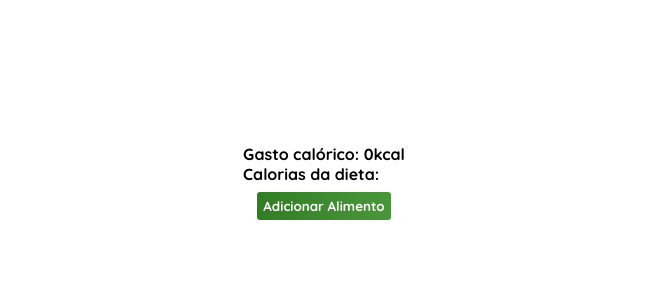
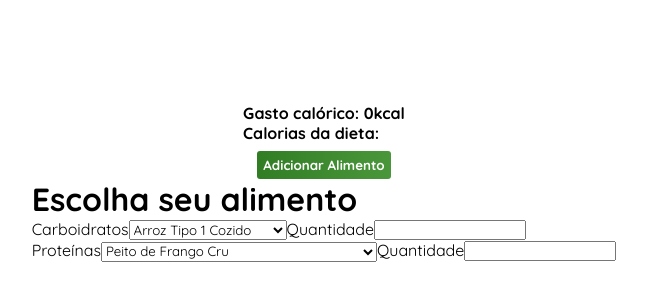
Before and after one commit to xyzdeivid/puvs, a React (Create React App) app: page /dietpage in a window 1280 px wide. Shown: the part 218-518 px from the top of the page, without its empty margins (316-963 px from the left). Built offline with nearby package versions, Linux system fonts and the light colour scheme.

Commit message:
criacao do FoodForm

```diff
--- /dev/null
+++ b/src/components/DietPage/FoodForm.tsx
@@ -0,0 +1,29 @@
+import foodsOptions from 'foods'
+
+export default function FoodForm() {
+    return (
+        <div>
+            <h1>Escolha seu alimento</h1>
+            <div>
+                <label>Carboidratos</label>
+                <select>
+                    {foodsOptions[0].map(food => {
+                        return <option>{food.name}</option>
+                    })}
+                </select>
+                <label>Quantidade</label>
+                <input type='number' />
+            </div>
+            <div>
+                <label>Proteínas</label>
+                <select>
+                    {foodsOptions[1].map(food => {
+                        return <option>{food.name}</option>
+                    })}
+                </select>
+                <label>Quantidade</label>
+                <input type='number' />
+            </div>
+        </div>
+    )
+}
--- a/src/foods.ts
+++ b/src/foods.ts
@@ -61,3 +61,7 @@ export const prot = [
     }
 
 ]
+
+const foods = [carbos, prot]
+
+export default foods
--- a/src/pages/DietPage.tsx
+++ b/src/pages/DietPage.tsx
@@ -4,6 +4,7 @@ import { UserContext } from 'UserInfo'
 
 import { containerStyle, mainGradiente } from 'styles'
 import { useContext } from 'react'
+import FoodForm from 'components/DietPage/FoodForm'
 
 export default function DietPage() {
 
@@ -37,6 +38,7 @@ export default function DietPage() {
             <div>
                 <button style={buttonStyle}>Adicionar Alimento</button>
             </div>
+            <FoodForm />
         </div>
     )
 }
```
